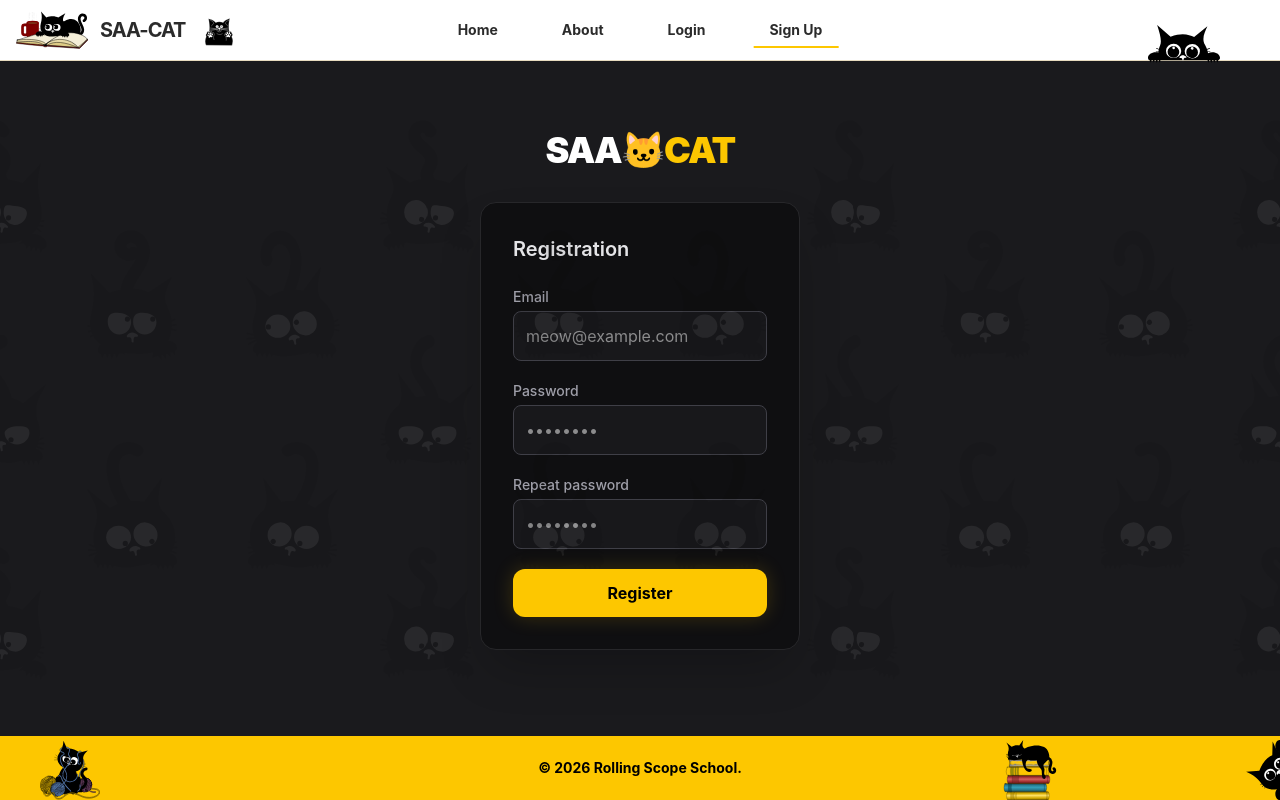
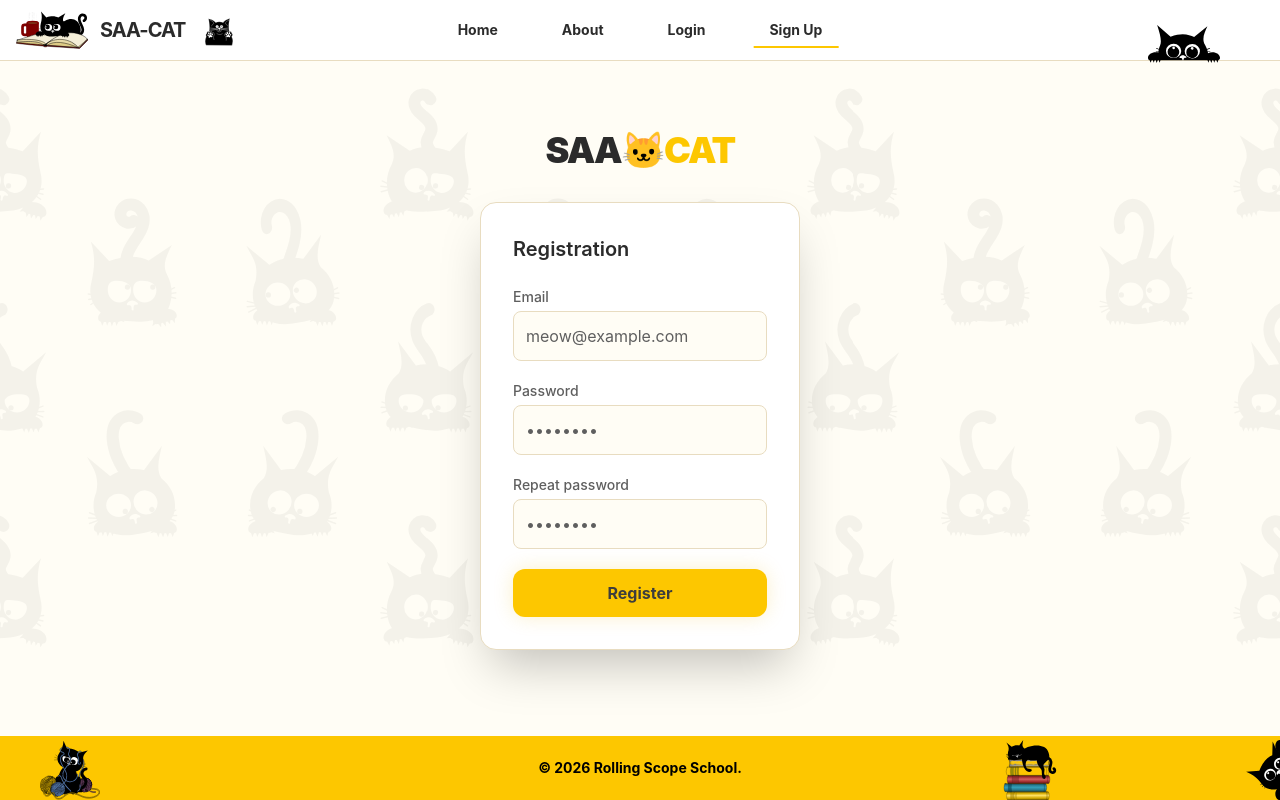
Before and after one commit to dzzuze/SAA-Cat, a React (Vite) app: page /SAA-Cat/register in a window 1280 px wide. Built offline with nearby package versions, Linux system fonts and the light colour scheme; no server answers.

Commit message:
refactor(auth): update registerpage to support theme mode

```diff
--- a/src/pages/RegisterPage.tsx
+++ b/src/pages/RegisterPage.tsx
@@ -1,8 +1,10 @@
 import { useState } from "react";
+import { useNavigate } from "react-router-dom";
+import { FirebaseError } from "firebase/app";
+
 import { registerUser } from "../auth/register";
-import { useNavigate } from "react-router-dom";
 import getFirebaseErrorMessage from "../helpers/getFirebaseErrorMessage";
-import { FirebaseError } from "firebase/app";
+
 import BgCat from "../assets/bg-cat.svg?react";
 
 export default function RegisterPage() {
@@ -26,7 +28,6 @@ export default function RegisterPage() {
     try {
       setLoading(true);
       await registerUser(email, password);
-
       navigate("/user");
     } catch (error: unknown) {
       if (error instanceof FirebaseError) {
@@ -40,78 +41,90 @@ export default function RegisterPage() {
   };
 
   return (
-    <div className="flex flex-col flex-1 items-center justify-center text-white pt-11 bg-[#1a1a1d]">
+    <div className="relative flex flex-1 flex-col items-center justify-center bg-app pt-11 text-text-primary transition-colors duration-300">
       <div
-        className="absolute inset-0 flex justify-between opacity-6 pointer-events-none "
+        className="pointer-events-none absolute inset-0 flex justify-between opacity-[0.04] dark:opacity-[0.06]"
         aria-hidden
       >
-        <BgCat className="h-full w-1/3 object-cover" />
-        <BgCat className="h-full w-1/3 object-cover" />
-        <BgCat className="h-full w-1/3 object-cover" />
+        <BgCat className="h-full w-1/3 object-cover text-text-primary" />
+        <BgCat className="h-full w-1/3 object-cover text-text-primary" />
+        <BgCat className="h-full w-1/3 object-cover text-text-primary" />
       </div>
 
-      <div className="mb-8 flex flex-col items-center">
-        <h1 className="text-4xl font-black tracking-tighter">
+      <div className="relative z-10 mb-8 flex flex-col items-center">
+        <h1 className="text-4xl font-black tracking-tighter text-text-primary">
           SAA<span>🐱</span>
-          <span className="text-yellow-400">CAT</span>
+          <span className="text-main-yellow">CAT</span>
         </h1>
       </div>
 
-      <div className="w-full max-w-xs rounded-2xl bg-[#0f0f11] p-8 shadow-2xl border border-zinc-800">
-        <h2 className="mb-6 text-xl font-semibold text-zinc-200">
+      <div className="relative z-10 w-full max-w-xs rounded-2xl border border-border-soft bg-surface p-8 shadow-2xl">
+        <h2 className="mb-6 text-xl font-semibold text-text-primary">
           Registration
         </h2>
 
         <form onSubmit={handleSubmit} className="space-y-5">
           <div>
-            <label className="mb-1 block text-sm font-medium text-zinc-400">
+            <label
+              htmlFor="email"
+              className="mb-1 block text-sm font-medium text-text-muted"
+            >
               Email
             </label>
             <input
+              id="email"
               type="email"
               required
               value={email}
               onChange={(e) => setEmail(e.target.value)}
-              className="w-full rounded-lg bg-[#18181b] border border-zinc-700 p-3"
+              className="w-full rounded-lg border border-border-soft bg-app p-3 text-text-primary outline-none transition placeholder:text-text-muted focus:border-main-yellow"
               placeholder="meow@example.com"
             />
           </div>
 
           <div>
-            <label className="mb-1 block text-sm font-medium text-zinc-400">
+            <label
+              htmlFor="password"
+              className="mb-1 block text-sm font-medium text-text-muted"
+            >
               Password
             </label>
             <input
+              id="password"
               type="password"
               required
               minLength={6}
               value={password}
               onChange={(e) => setPassword(e.target.value)}
-              className="w-full rounded-lg bg-[#18181b] border border-zinc-700 p-3"
+              className="w-full rounded-lg border border-border-soft bg-app p-3 text-text-primary outline-none transition placeholder:text-text-muted focus:border-main-yellow"
               placeholder="••••••••"
             />
           </div>
 
           <div>
-            <label className="mb-1 block text-sm font-medium text-zinc-400">
+            <label
+              htmlFor="repeatPassword"
+              className="mb-1 block text-sm font-medium text-text-muted"
+            >
               Repeat password
             </label>
             <input
+              id="repeatPassword"
               type="password"
               required
               value={repeatPassword}
               onChange={(e) => setRepeatPassword(e.target.value)}
-              className="w-full rounded-lg bg-[#18181b] border border-zinc-700 p-3"
+              className="w-full rounded-lg border border-border-soft bg-app p-3 text-text-primary outline-none transition placeholder:text-text-muted focus:border-main-yellow"
               placeholder="••••••••"
             />
           </div>
 
-          {error && <p className="text-red-400 text-sm">{error}</p>}
+          {error && <p className="text-sm text-red-500">{error}</p>}
 
           <button
             type="submit"
             disabled={loading}
-            className="w-full bg-yellow-400 hover:bg-yellow-400 cursor-pointer text-black font-bold py-3 rounded-xl transition-all shadow-[0_0_20px_rgba(234,179,8,0.2)] hover:shadow-[0_0_25px_rgba(234,179,8,0.4)] active:scale-[0.98]"
+            className="w-full cursor-pointer rounded-xl bg-main-yellow py-3 font-bold text-main-dark shadow-[0_0_20px_rgba(234,179,8,0.2)] transition-all hover:shadow-[0_0_25px_rgba(234,179,8,0.35)] active:scale-[0.98] disabled:cursor-not-allowed disabled:opacity-70"
           >
             {loading ? "Registration..." : "Register"}
           </button>
```
Also changed, not shown: src/pages/LoginPage.tsx (line endings or trailing spaces).
